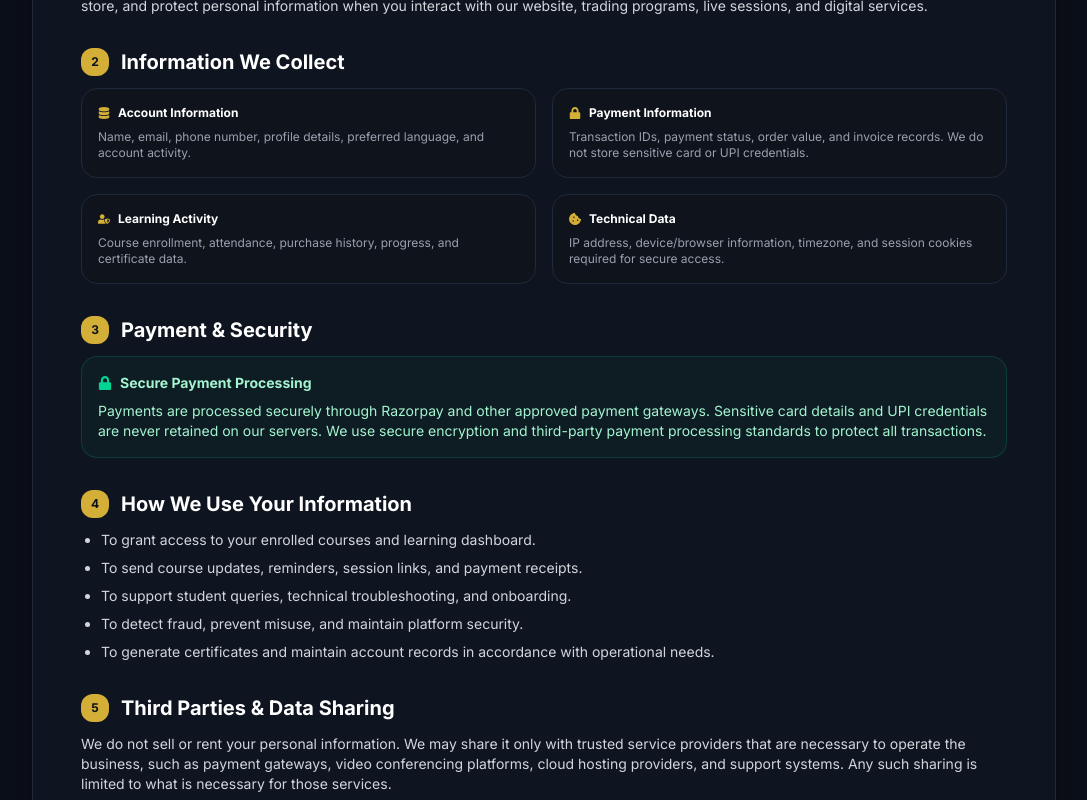
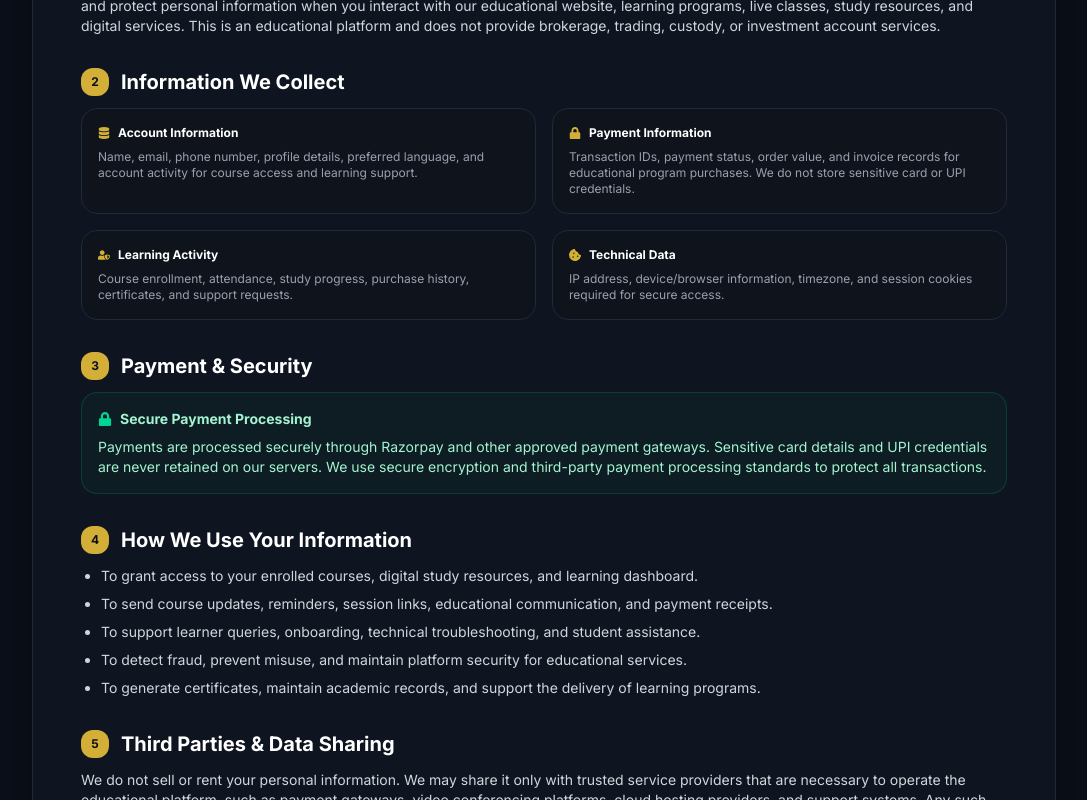
Before and after one commit to hemanthcodtech-wq/market-max-trading-academy, a React (Vite) app in the folder client/: page /privacy in a window 1280 px wide. Shown: the part 600-1400 px from the top of the page, without its empty margins (96-1183 px from the left). Built offline with nearby package versions, Linux system fonts and the light colour scheme; no server answers; a web font is replaced by a local one.

Commit message:
final commit

```diff
--- a/client/src/pages/public/PrivacyPolicy.jsx
+++ b/client/src/pages/public/PrivacyPolicy.jsx
@@ -44,7 +44,7 @@ const PrivacyPolicy = () => {
               Our Commitment
             </h2>
             <p className="text-sm text-gray-300">
-              MarketMax Trading Academy respects the privacy of every student, visitor, and client. This Privacy Policy explains how we collect, process, store, and protect personal information when you interact with our website, trading programs, live sessions, and digital services.
+              MarketMax respects the privacy of every student, visitor, learner, and client. This Privacy Policy explains how we collect, process, store, and protect personal information when you interact with our educational website, learning programs, live classes, study resources, and digital services. This is an educational platform and does not provide brokerage, trading, custody, or investment account services.
             </p>
           </section>
 
@@ -56,15 +56,15 @@ const PrivacyPolicy = () => {
             <div className="grid grid-cols-1 md:grid-cols-2 gap-4 text-xs">
               <div className="rounded-2xl border border-gray-800 bg-[#0E131C] p-4">
                 <div className="font-bold text-white flex items-center gap-2 mb-2"><FaDatabase className="text-[#D4AF37]" /> Account Information</div>
-                <p className="text-gray-400">Name, email, phone number, profile details, preferred language, and account activity.</p>
+                <p className="text-gray-400">Name, email, phone number, profile details, preferred language, and account activity for course access and learning support.</p>
               </div>
               <div className="rounded-2xl border border-gray-800 bg-[#0E131C] p-4">
                 <div className="font-bold text-white flex items-center gap-2 mb-2"><FaLock className="text-[#D4AF37]" /> Payment Information</div>
-                <p className="text-gray-400">Transaction IDs, payment status, order value, and invoice records. We do not store sensitive card or UPI credentials.</p>
+                <p className="text-gray-400">Transaction IDs, payment status, order value, and invoice records for educational program purchases. We do not store sensitive card or UPI credentials.</p>
               </div>
               <div className="rounded-2xl border border-gray-800 bg-[#0E131C] p-4">
                 <div className="font-bold text-white flex items-center gap-2 mb-2"><FaUserShield className="text-[#D4AF37]" /> Learning Activity</div>
-                <p className="text-gray-400">Course enrollment, attendance, purchase history, progress, and certificate data.</p>
+                <p className="text-gray-400">Course enrollment, attendance, study progress, purchase history, certificates, and support requests.</p>
               </div>
               <div className="rounded-2xl border border-gray-800 bg-[#0E131C] p-4">
                 <div className="font-bold text-white flex items-center gap-2 mb-2"><FaCookieBite className="text-[#D4AF37]" /> Technical Data</div>
@@ -92,11 +92,11 @@ const PrivacyPolicy = () => {
               How We Use Your Information
             </h2>
             <ul className="space-y-2 text-sm list-disc pl-5 text-gray-300">
-              <li>To grant access to your enrolled courses and learning dashboard.</li>
-              <li>To send course updates, reminders, session links, and payment receipts.</li>
-              <li>To support student queries, technical troubleshooting, and onboarding.</li>
-              <li>To detect fraud, prevent misuse, and maintain platform security.</li>
-              <li>To generate certificates and maintain account records in accordance with operational needs.</li>
+              <li>To grant access to your enrolled courses, digital study resources, and learning dashboard.</li>
+              <li>To send course updates, reminders, session links, educational communication, and payment receipts.</li>
+              <li>To support learner queries, onboarding, technical troubleshooting, and student assistance.</li>
+              <li>To detect fraud, prevent misuse, and maintain platform security for educational services.</li>
+              <li>To generate certificates, maintain academic records, and support the delivery of learning programs.</li>
             </ul>
           </section>
 
@@ -106,7 +106,7 @@ const PrivacyPolicy = () => {
               Third Parties & Data Sharing
             </h2>
             <p className="text-sm text-gray-300">
-              We do not sell or rent your personal information. We may share it only with trusted service providers that are necessary to operate the business, such as payment gateways, video conferencing platforms, cloud hosting providers, and support systems. Any such sharing is limited to what is necessary for those services.
+              We do not sell or rent your personal information. We may share it only with trusted service providers that are necessary to operate the educational platform, such as payment gateways, video conferencing platforms, cloud hosting providers, and support systems. Any such sharing is limited to what is necessary for those services and does not extend to trading, brokerage, or investment management operations.
             </p>
           </section>
 
--- a/client/src/pages/public/TermsAndConditions.jsx
+++ b/client/src/pages/public/TermsAndConditions.jsx
@@ -49,7 +49,7 @@ const TermsAndConditions = () => {
               Acceptance of Terms
             </h2>
             <p className="text-sm text-gray-300">
-              Welcome to <strong className="text-white">MarketMax Trading Academy</strong> (“MarketMax”, “we”, “our”, or “us”). By visiting <a href="https://marketmaxtradingacademy.com" className="text-[#D4AF37] underline">marketmaxtradingacademy.com</a>, creating an account, enrolling in a course, joining a live trading room, or using any digital services offered by MarketMax, you agree to these Terms & Conditions. If you do not agree, please do not access or use our platform.
+              Welcome to <strong className="text-white">MarketMax</strong> (“MarketMax”, “we”, “our”, or “us”). By visiting <a href="https://marketmaxtradingacademy.com" className="text-[#D4AF37] underline">marketmaxtradingacademy.com</a>, creating an account, enrolling in an online course, joining a live learning session, or using any educational services offered by MarketMax, you agree to these Terms & Conditions. This platform is intended for educational and informational use only. It is not a trading platform, brokerage service, investment adviser, exchange, or financial intermediary.
             </p>
           </section>
 
@@ -61,7 +61,7 @@ const TermsAndConditions = () => {
             <div className="rounded-2xl border border-amber-500/25 bg-amber-500/5 p-4 text-sm text-amber-200">
               <p className="font-bold flex items-center gap-2 mb-2"><FaExclamationTriangle className="text-amber-400" /> Important Notice</p>
               <p>
-                All learning content, market commentary, trade ideas, educational videos, strategies, and live sessions are provided strictly for educational and informational purposes only. They do not constitute investment advice, financial advice, or a solicitation to buy or sell securities, derivatives, or cryptocurrencies. MarketMax does not guarantee profits or outcomes from any strategy or educational program.
+                All course content, market education materials, tutorials, strategy explanations, recorded lessons, live sessions, and learning resources are provided strictly for educational and informational purposes only. They do not constitute investment advice, financial advice, trading advice, portfolio management, or a solicitation to buy or sell securities, derivatives, or cryptocurrencies. MarketMax does not operate a brokerage account, execute trades, or guarantee profits, returns, or outcomes from any course, strategy, or learning program.
               </p>
             </div>
           </section>
@@ -73,9 +73,9 @@ const TermsAndConditions = () => {
             </h2>
             <ul className="space-y-2 text-sm list-disc pl-5 text-gray-300">
               <li>Students must provide accurate details while registering and keep login credentials secure.</li>
-              <li>Access to courses, classes, live rooms, materials, and downloadable content is granted only for the active enrolled user.</li>
-              <li>Account sharing, credential transfer, or unauthorized access to live sessions is strictly prohibited.</li>
-              <li>We reserve the right to suspend or terminate access for misuse, abuse, or violation of these terms.</li>
+              <li>Access to courses, classes, live sessions, learning materials, and downloadable content is granted only for the active enrolled user.</li>
+              <li>Account sharing, credential transfer, or unauthorized access to live classes is strictly prohibited.</li>
+              <li>We reserve the right to suspend or terminate access for misuse, abuse, platform misconduct, or violation of these terms.</li>
             </ul>
           </section>
 
@@ -89,7 +89,7 @@ const TermsAndConditions = () => {
                 <FaCreditCard /> Payment Processing
               </div>
               <p className="text-sm text-gray-300">
-                All course fees are payable in INR unless explicitly stated otherwise. Payments are processed through Razorpay or other approved payment gateways. By making a payment via a payment gateway, you consent to the gateway’s terms, privacy policy, and processing of your payment information. MarketMax does not store full debit card, credit card, or UPI credentials on its servers. We use secure payment processing services in compliance with applicable security standards.
+                All course and education service fees are payable in INR unless explicitly stated otherwise. Payments are processed through Razorpay or other approved payment gateways. By making a payment via a payment gateway, you consent to the gateway’s terms, privacy policy, and processing of your payment information. MarketMax does not store full debit card, credit card, or UPI credentials on its servers. We use secure payment processing services in compliance with applicable security standards. Fees cover access to digital educational content and services only, not brokerage, investment custody, or execution services.
               </p>
             </div>
           </section>
@@ -100,7 +100,7 @@ const TermsAndConditions = () => {
               Course Access & Materials
             </h2>
             <p className="text-sm text-gray-300">
-              The platform may include recordings, live class access, study notes, strategy PDFs, dashboards, charts, and community resources. These are licensed for personal educational use only. Reproduction, resale, redistribution, unauthorized sharing, or commercial use is not permitted.
+              The platform may include recordings, live class access, study notes, educational PDFs, learning dashboards, charts, and community resources. These are licensed for personal educational use only. Reproduction, resale, redistribution, unauthorized sharing, or commercial use is not permitted. The content is intended to support learning and understanding of financial markets, and does not grant any rights to trade on behalf of the company or receive investment advice.
             </p>
           </section>
 
@@ -110,7 +110,7 @@ const TermsAndConditions = () => {
               Intellectual Property
             </h2>
             <p className="text-sm text-gray-300">
-              All content published on the platform, including training modules, logos, strategy frameworks, videos, course materials, designs, and branding, remains the intellectual property of MarketMax Trading Academy and may not be copied, modified, sold, or distributed without prior written authorization.
+              All content published on the platform, including course modules, educational materials, videos, notes, logos, training frameworks, designs, and branding, remains the intellectual property of MarketMax and may not be copied, modified, sold, or distributed without prior written authorization. This includes all educational content created for learning purposes and does not transfer any rights for commercial or financial exploitation.
             </p>
           </section>
 
@@ -132,7 +132,7 @@ const TermsAndConditions = () => {
               Liability & Disclaimers
             </h2>
             <p className="text-sm text-gray-300">
-              MarketMax is not liable for any loss, financial damage, emotional distress, or business interruption arising from the use of educational content, strategies, or third-party market tools referenced on the website. Trading and investing involve risk, and all users must use judgment and risk management.
+              MarketMax is not liable for any loss, financial damage, emotional distress, or business interruption arising from the use of educational content, strategies, or third-party market tools referenced on the website. Learning about financial markets and using educational resources involves risk, and all users must exercise their own judgment, decision-making, and risk management. MarketMax does not provide live trading execution, portfolio management, or financial advisory services.
             </p>
           </section>
 
```
Also changed, not shown: client/src/pages/public/RefundPolicy.jsx (+4 -4 lines).
